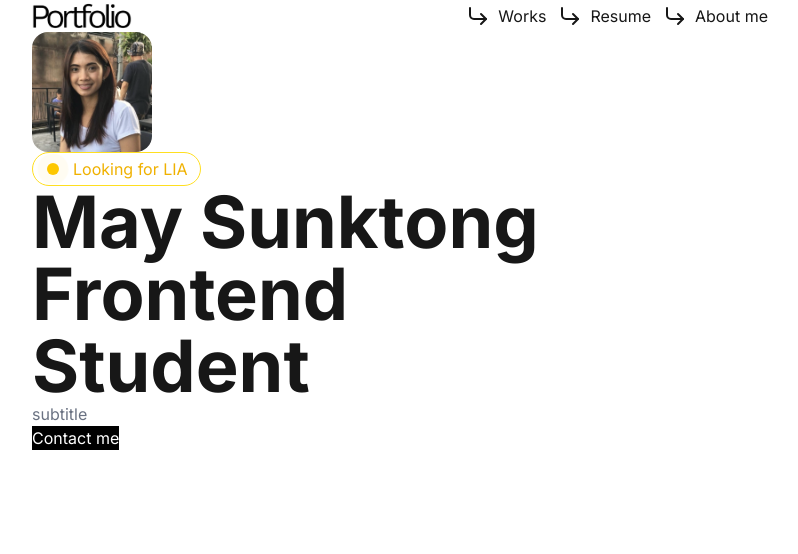
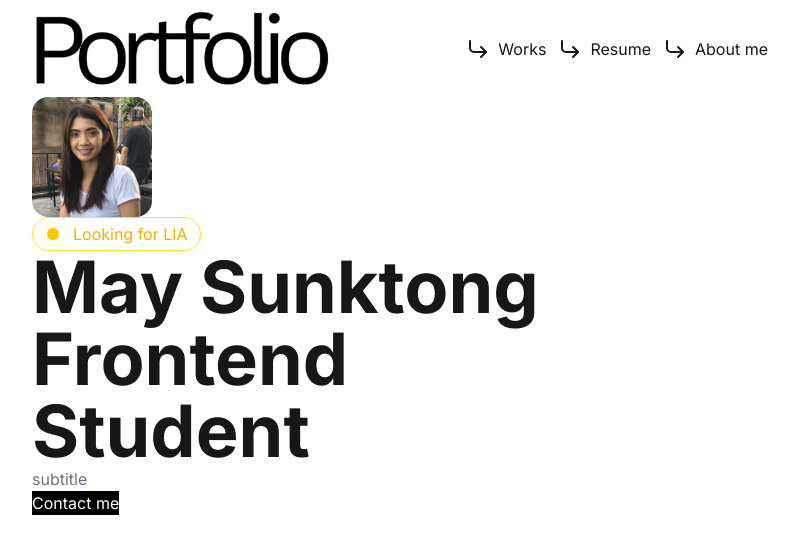
Before and after one commit to maysunktong/portfolio, a Next.js app: page / in a window 1280 px wide. Shown: the top 554 px of the page, without its empty margins (240-1038 px from the left). Built offline with nearby package versions, Linux system fonts and the light colour scheme.

Commit message:
Change img to Image

```diff
--- a/components/Navigation.tsx
+++ b/components/Navigation.tsx
@@ -1,11 +1,12 @@
 import Link from "next/link";
+import Image from "next/image";
 import MenuButton from "./ui/MenuButton";
 
 export default function Navigation() {
   return (
     <header className="flex justify-between items-center">
       <Link href="/">
-        <img src="/logo/logo-light.png" alt="logo" width={100} />
+        <Image src="/logo/logo-light.png" alt="logo" width={300} height={300} />
       </Link>
       <nav>
         <ul className="flex gap-3">
--- a/components/ui/ProfileImage.tsx
+++ b/components/ui/ProfileImage.tsx
@@ -1,10 +1,14 @@
+import Image from "next/image";
+
 export default function ProfileImage() {
   return (
     <div className="rounded-2xl aspect-square overflow-hidden w-30">
-      <img
+      <Image
         className="w-full h-full object-cover sepia-10"
         src="/images/profile.jpeg"
         alt="profile"
+        width={500}
+        height={500}
       />
     </div>
   );
```
